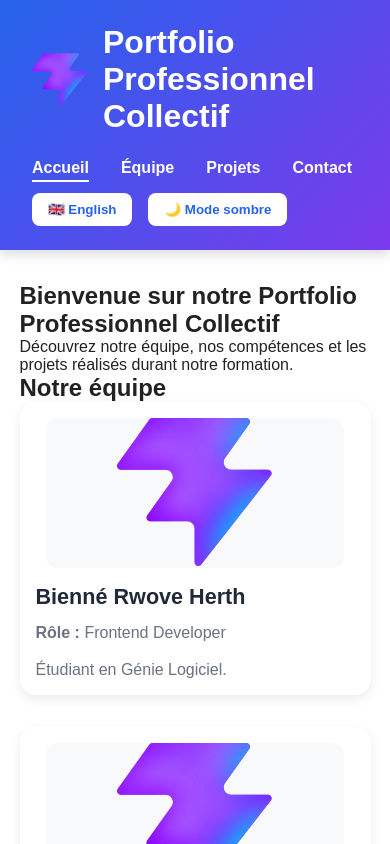
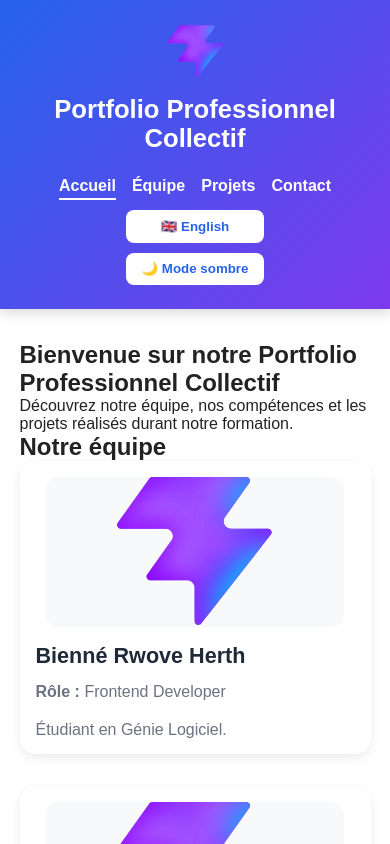
Before and after one commit to BIEN09-CYBER/Portfolio_Professionnel_Collectif, a React (Vite) app: page / in a window 390 px wide. Shown: the top 844 px of the page. Built offline with nearby package versions, Linux system fonts and the light colour scheme.

Commit message:
Add responsive layout and UI animations

```diff
--- a/src/index.css
+++ b/src/index.css
@@ -7,7 +7,8 @@
 @import "./styles/cards.css";
 @import "./styles/home.css";
 @import "./styles/contact.css";
-
+@import "./styles/responsive.css";
+@import "./styles/animations.css";
 body.light {
   background-color: #ffffff;
   color: #222222;
--- /dev/null
+++ b/src/styles/animations.css
@@ -0,0 +1,28 @@
+.cards-grid article {
+  transition: transform 0.3s ease, box-shadow 0.3s ease;
+}
+
+.cards-grid article:hover {
+  transform: translateY(-6px);
+  box-shadow: 0 10px 25px rgba(0,0,0,.15);
+}
+
+button {
+  transition: 0.3s;
+}
+
+button:hover {
+  transform: scale(1.05);
+}
+
+nav a {
+  transition: color .3s ease;
+}
+
+.project-details-image {
+  transition: transform .3s ease;
+}
+
+.project-details-image:hover {
+  transform: scale(1.02);
+}
--- /dev/null
+++ b/src/styles/responsive.css
@@ -0,0 +1,51 @@
+@media (max-width: 992px) {
+  .header-bottom {
+    flex-direction: column;
+    gap: 20px;
+  }
+
+  .header-actions {
+    justify-content: center;
+  }
+
+  nav ul {
+    justify-content: center;
+    flex-wrap: wrap;
+  }
+
+  .cards-grid {
+    grid-template-columns: repeat(2, 1fr);
+  }
+}
+
+@media (max-width: 768px) {
+  .cards-grid {
+    grid-template-columns: 1fr;
+  }
+
+  .header-logo {
+    flex-direction: column;
+    text-align: center;
+  }
+
+  .header-logo h1 {
+    font-size: 1.6rem;
+  }
+
+  .header-bottom {
+    gap: 15px;
+  }
+
+  nav ul {
+    gap: 1rem;
+  }
+
+  .header-actions {
+    flex-direction: column;
+    gap: 10px;
+  }
+
+  .contact-form {
+    width: 100%;
+  }
+}
```
